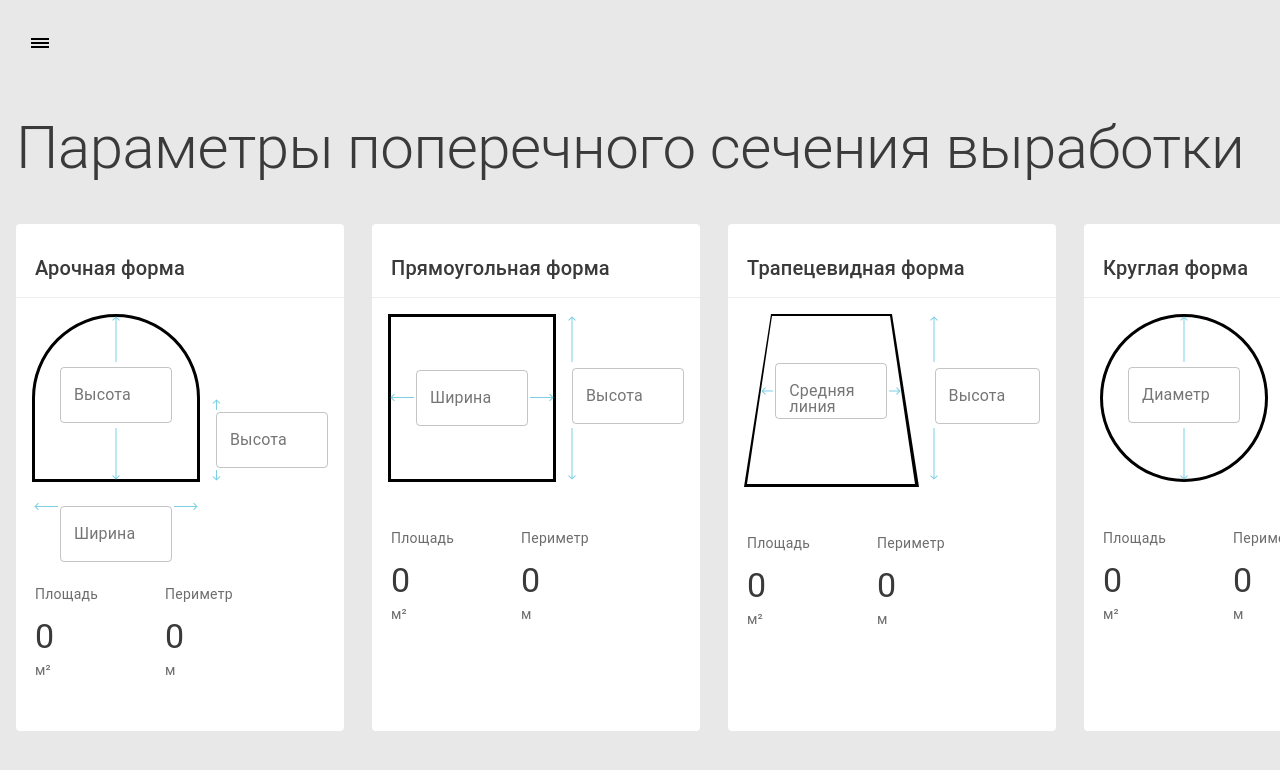
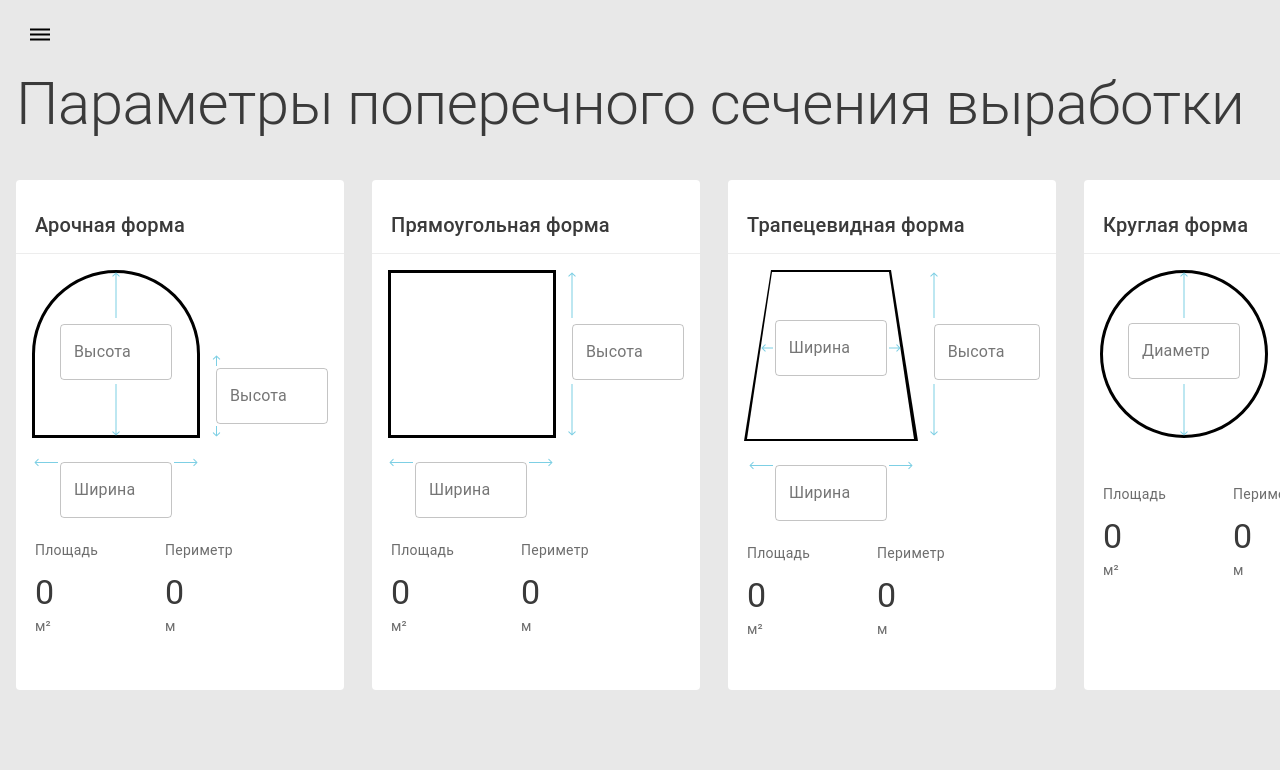
Before and after one commit to Igorg599/Aeroset_calc, a React (Create React App) app: page / in a window 1280 px wide. Shown: the top 770 px of the page. Built offline with nearby package versions, Linux system fonts and the light colour scheme.

Commit message:
rework style and trapezoidal shape

```diff
--- a/src/components/app/styles.ts
+++ b/src/components/app/styles.ts
@@ -4,12 +4,13 @@ export const AppWrapper = styled.div`
   width: 100%;
   min-height: 100vh;
   background: #E8E8E8;
-  padding: 20px 16px;
+  padding: 10px 16px;
   h1 {
     font-style: normal;
     font-weight: 300;
     font-size: 60px;
     line-height: 72px;
+    margin-top: 10px;
     letter-spacing: -0.5px;
     color: #3A3A3A;
   }
--- a/src/components/gamburger/Gamburger.tsx
+++ b/src/components/gamburger/Gamburger.tsx
@@ -1,5 +1,6 @@
 import React from 'react';
 import { Button, Menu } from './styles';
+import DehazeIcon from '@material-ui/icons/Dehaze';
 
 function Gamburger() {
   const[fond, setFond] = React.useState(false);
@@ -12,9 +13,7 @@ function Gamburger() {
   return (
     <Button style={ fond ? {  background: "rgba(0, 163, 197, 0.12)" } : {  background: "none" }}>
       <Menu onClick={onPress}>
-          <span/>
-          <span/>
-          <span/>
+        <DehazeIcon style={document.documentElement.clientWidth >= 767 ? {margin: '-5px 0 0 -3px'} : {margin: '-5px 0 0 -3px', color: 'white'}}/>
       </Menu>
     </Button>
   );
--- a/src/components/gamburger/styles.ts
+++ b/src/components/gamburger/styles.ts
@@ -19,16 +19,4 @@ export const Menu = styled.div`
     width: 18px;
     height: 12px;
     cursor: pointer;
-    span {
-        display: block;
-        height: 2px;
-        width: 100%;
-        background-color: black;
-        margin-bottom: 2px;
-    }
-    @media (max-width: 767px) {
-        span {
-            background-color: white;
-        }
-    }
 `;
--- a/src/components/shape/RectangularShape.tsx
+++ b/src/components/shape/RectangularShape.tsx
@@ -72,22 +72,6 @@ function RectangularShape({active}: PropsTab) {
         <Line/>
         <Figure>
             <Form radius="0">
-                <ThirdArrow src={BigHorizontalArrow} style={{ marginBottom: 20, marginRight: 2 }} alt="arrow"/>
-                <ThemeProvider theme={theme}>
-                    <TextField
-                        label={t('width')}
-                        variant="outlined"
-                        type='number'
-                        value={calculation.width === 0 ? '' : calculation.width}
-                        onChange={onValueWidth}
-                        style={{ width: 112 }}
-                        onFocus={onFocusWidth}
-                        onBlur={onBlurWidth}
-                        InputProps={{
-                            endAdornment: <InputAdornment position="end">{stateFocus.focusInputWidth || calculation.width ? t('meters') : ''}</InputAdornment>,
-                        }}
-                    />
-                </ThemeProvider>
             </Form>
             <SecondArrow top="2px" src={BigVerticalArrow} alt="arrow"/>
             <ThemeProvider theme={theme}>
@@ -106,6 +90,22 @@ function RectangularShape({active}: PropsTab) {
                 />
             </ThemeProvider>
         </Figure>
+        <ThirdArrow src={BigHorizontalArrow} style={{ marginBottom: 20 }} alt="arrow"/>
+        <ThemeProvider theme={theme}>
+            <TextField
+                label={t('width')}
+                variant="outlined"
+                type='number'
+                value={calculation.width === 0 ? '' : calculation.width}
+                onChange={onValueWidth}
+                style={{ width: 112, top: 24, marginLeft: 27 }}
+                onFocus={onFocusWidth}
+                onBlur={onBlurWidth}
+                InputProps={{
+                    endAdornment: <InputAdornment position="end">{stateFocus.focusInputWidth || calculation.width ? t('meters') : ''}</InputAdornment>,
+                }}
+            />
+        </ThemeProvider>
         <Result>
             <div>
                 <h3>{t('area')}</h3>
--- a/src/components/shape/TrapezoidalShape.tsx
+++ b/src/components/shape/TrapezoidalShape.tsx
@@ -3,8 +3,9 @@ import {useTranslation} from "react-i18next";
 import TextField from '@material-ui/core/TextField';
 import InputAdornment from '@material-ui/core/InputAdornment';
 import BigVerticalArrow from '../../assets/icons/BigVerticalArrow.svg';
+import BigHorizontalArrow from '../../assets/icons/BigHorizontalArrow.svg';
 import SmallHorizontalArrow from '../../assets/icons/SmallHorizontalArrow.svg';
-import { Shape, Line, Figure, FirstArrow, SecondArrow, FormTrapezoidal, Result, theme} from './styles';
+import { Shape, Line, Figure, FirstArrow, SecondArrow, ThirdArrow, FormTrapezoidal, Result, theme} from './styles';
 import { ThemeProvider } from '@material-ui/core/styles';
 
 interface PropsTab {
@@ -18,20 +19,28 @@ function TrapezoidalShape({active}: PropsTab) {
         square: string,
         perimeter: string,
         mediana: number,
-        height: number
+        height: number,
+        width: number
     }>({
         square: '0',
         perimeter: '0',
         mediana: 0,
-        height: 0
+        height: 0,
+        width: 0
     })
+
+    if (calculation.width) {
+        calculation.mediana = Math.min(calculation.mediana, calculation.width);
+    }
 
     const [stateFocus, setStateFocus] = React.useState<{
         focusInputHeight: boolean,
         focusInputMediana: boolean,
+        focusInputWidth: boolean
     }>({
         focusInputHeight: false,
-        focusInputMediana: false
+        focusInputMediana: false,
+        focusInputWidth: false
     })
 
     const onValueMediana = (e: any) => {
@@ -42,12 +51,29 @@ function TrapezoidalShape({active}: PropsTab) {
         setCalculation({...calculation, height: e.target.value});
     }
 
-    if (!calculation.mediana || !calculation.height) {
+    const onValueWidth = (e: any) => {
+        setCalculation({...calculation, width: e.target.value});
+    }
+
+    if (calculation.mediana && calculation.height && !calculation.width) {
+
+        calculation.square = (Math.ceil((calculation.mediana * calculation.height) * 10) / 10).toString().replace('.', ',');
+        calculation.perimeter = (Math.ceil((2 * calculation.mediana + 2 * calculation.height / 0.992546152) * 10) / 10).toString().replace('.', ',');
+
+    } else if (calculation.mediana && calculation.height && calculation.width) {
+
+        calculation.square = (Math.ceil((calculation.mediana * calculation.height) * 10) / 10).toString().replace('.', ',');
+        calculation.perimeter = (Math.ceil((+calculation.width + (2 * (calculation.mediana - (calculation.width / 2)) + (2 * Math.sqrt(Math.pow(calculation.height, 2) + Math.pow((calculation.width - calculation.mediana), 2))))) * 10) / 10).toString().replace('.', ',');
+
+    } else if (!calculation.mediana && calculation.height && calculation.width) {
+
+        calculation.square = (Math.ceil((calculation.height * (calculation.width - (calculation.height / 0.992546152 * 0.121869343)) ) * 10) / 10).toString().replace('.', ',');
+        calculation.perimeter = (Math.ceil((+calculation.width + (calculation.height / 0.992546152 * 2) + (calculation.width - 2 * calculation.height * 0.12278456)) * 10) / 10).toString().replace('.', ',');
+    } else {
+
         calculation.square = '0';
         calculation.perimeter = '0';
-    } else {
-        calculation.square = (Math.ceil((calculation.mediana * calculation.height) * 10) / 10).toString().replace('.', ',');
-        calculation.perimeter = (Math.ceil((2 * calculation.mediana + 2 * calculation.height / 0.992546152) * 10) / 10).toString().replace('.', ',');
+
     }
 
     function onFocusHeight() {
@@ -66,6 +92,14 @@ function TrapezoidalShape({active}: PropsTab) {
         setStateFocus({...stateFocus, focusInputMediana: false})
     }
 
+    function onFocusWidth() {
+        setStateFocus({...stateFocus, focusInputWidth: true})
+    }
+
+    function onBlurWidth() {
+        setStateFocus({...stateFocus, focusInputWidth: false})
+    }
+
     return (
       <Shape style={ active === 0 || active === 4 ? {  display: "block" } : {  display: "none" }}>
         <h2>{t('trapecoidal_shape')}</h2>
@@ -75,7 +109,7 @@ function TrapezoidalShape({active}: PropsTab) {
                 <FirstArrow src={SmallHorizontalArrow} alt="arrow" style={{ marginTop: 155, zIndex:11 }}/>
                 <ThemeProvider theme={theme}>
                     <TextField
-                        label={t('median')}
+                        label={t('width')}
                         value={calculation.mediana === 0 ? '' : calculation.mediana}
                         onChange={onValueMediana}
                         type='number'
@@ -106,6 +140,22 @@ function TrapezoidalShape({active}: PropsTab) {
                 />
             </ThemeProvider>
         </Figure>
+        <ThirdArrow src={BigHorizontalArrow} style={{ marginBottom: 20, marginLeft: 5 }} alt="arrow"/>
+        <ThemeProvider theme={theme}>
+            <TextField
+                label={t('width')}
+                variant="outlined"
+                type='number'
+                value={calculation.width === 0 ? '' : calculation.width}
+                onChange={onValueWidth}
+                style={{ width: 112, top: 24, marginLeft: 31 }}
+                onFocus={onFocusWidth}
+                onBlur={onBlurWidth}
+                InputProps={{
+                    endAdornment: <InputAdornment position="end">{stateFocus.focusInputWidth || calculation.width ? t('meters') : ''}</InputAdornment>,
+                }}
+            />
+        </ThemeProvider>
         <Result>
             <div>
                 <h3>{t('area')}</h3>
--- a/src/components/shape/styles.ts
+++ b/src/components/shape/styles.ts
@@ -26,6 +26,7 @@ export const Shape = styled.div`
     }
     @media (max-width: 767px) {
         margin-right: 0;
+        width: 100vw;
     }
 `;
 
@@ -71,24 +72,28 @@ export const FormTrapezoidal = styled.div`
     display: flex;
     align-items: center;
     justify-content: center;
-    border-bottom: 173px solid black;
+    border-bottom: 171.5px solid black;
     border-left: 27px solid transparent;
     border-right: 27px solid transparent;
     height: 0;
-    width: 182px;
+    width: 180px;
     position: relative;
     :after {
         content: '';
         z-index: 10;
         position: absolute;
-        top:-2px;
         left: -24px;
         top: 2px;
         height: 0;
-        width: 168px;
-        border-bottom: 168px solid white;
-        border-left: 25px solid transparent;
-        border-right: 25px solid transparent;
+        width: 167px;
+        border-bottom: 167px solid white;
+        border-left: 25.5px solid transparent;
+        border-right: 25.5px solid transparent;
+    }
+    @media (max-width: 767px) {
+        :after {
+            width: 173.5px;
+        }
     }
 `;
 
```
